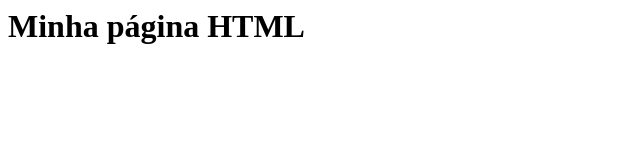
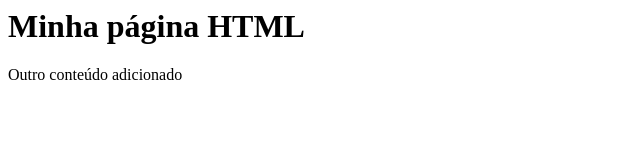
Before and after one commit to gmonteiro13/gama-no-github, a plain HTML site: page index.html in a window 1280 px wide. Shown: the whole page, without its empty margins (0-640 px from the left). Drawn offline with Linux system fonts and the light colour scheme.

Commit message:
Outro commit, desta vez em master

```diff
--- a/index.html
+++ b/index.html
@@ -1,5 +1,6 @@
 <html>
   <body>
     <h1>Minha página HTML</h1>
+    <p>Outro conteúdo adicionado</p>
   </body>
 </html>
```
